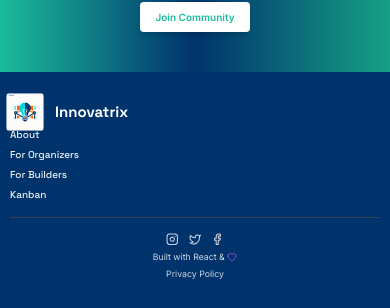
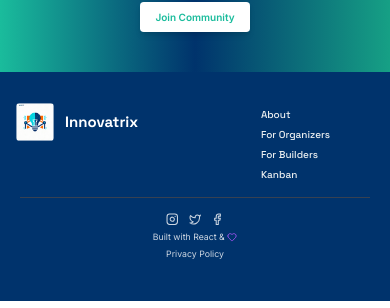
Before and after one commit to NitinDevSpace/Innovatrix, a React (Vite) app: page / in a window 390 px wide. Shown: the part 5299-5607 px from the top of the page. Built offline with nearby package versions, Linux system fonts and the light colour scheme; no server answers.

Commit message:
Footer alignment fix

```diff
--- a/src/components/Footer.jsx
+++ b/src/components/Footer.jsx
@@ -5,10 +5,10 @@ import logo from "../assets/logo.png";
 
 function Footer() {
 	return (
-		<footer className="bg-secondary2 text-accent2 ">
+		<footer className="bg-secondary2 p-4 text-accent2 ">
 			{/* Top section: Logo + Links */}
 			<div className="lg:max-w-[100rem] mx-auto px-4 py-10 sm:px-6 lg:px-8">
-				<div className="flex flex-col md:flex-row justify-between items-start md:items-center">
+				<div className="flex justify-between items-start md:items-center">
 					{/* Logo */}
 					<div className="flex-shrink-0">
 						<Link
@@ -25,7 +25,7 @@ function Footer() {
 					</div>
 
 					{/* Navigation links */}
-					<div className="flex flex-col md:flex-row space-y-2 font-grotesk md:space-y-0 md:space-x-8">
+					<div className="flex flex-col md:flex-row space-y-2 mr-16 md:mr-0 font-grotesk md:space-y-0 md:space-x-8">
 						<Link to="/about" className="hover:text-accent1 font-medium">
 							About
 						</Link>
```
